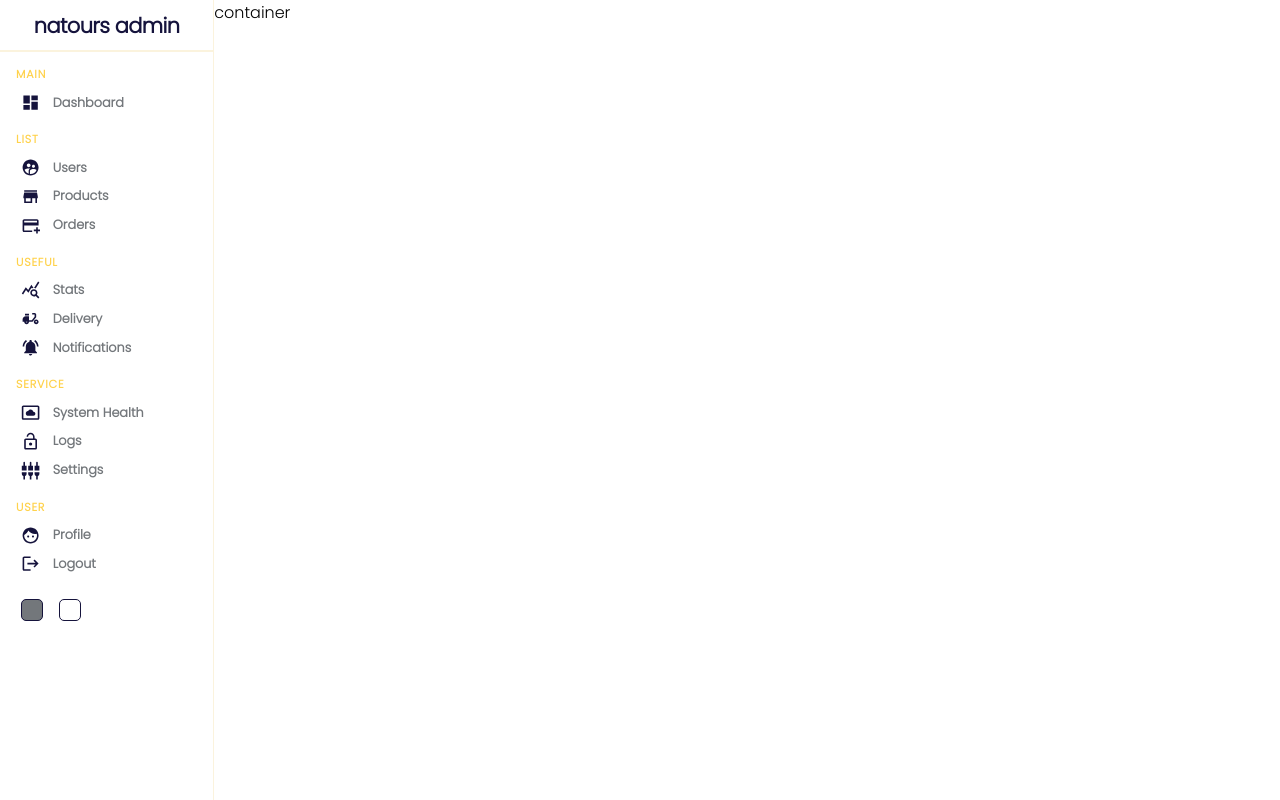
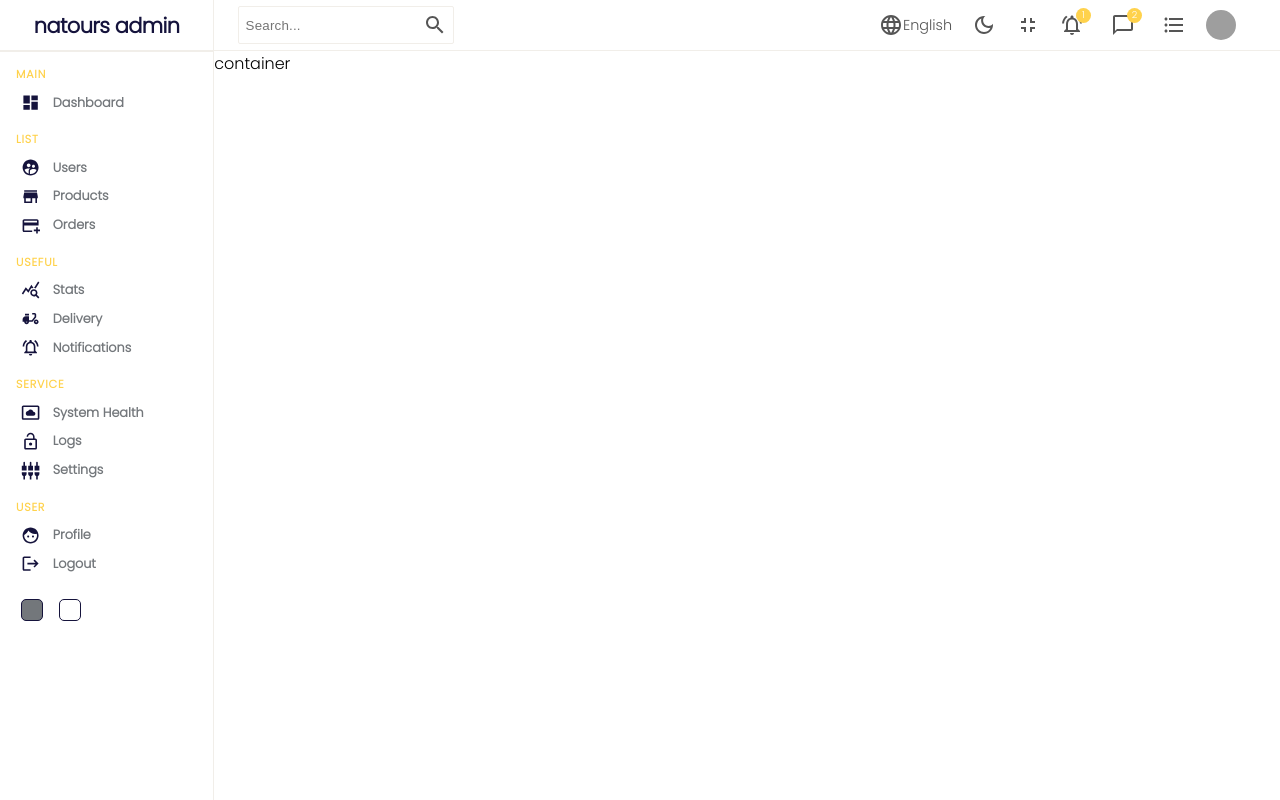
Before and after one commit to Moh-mmed/admin-dashboard, a React (Create React App) app: page / in a window 1280 px wide. Built offline with nearby package versions, Linux system fonts and the light colour scheme; grey boxes are pictures that could not be loaded.

Commit message:
style navbar

```diff
--- a/src/components/navbar/Navbar.js
+++ b/src/components/navbar/Navbar.js
@@ -1,9 +1,53 @@
 import './navbar.scss'
+import SearchIcon from "@mui/icons-material/Search";
+import LanguageIcon from "@mui/icons-material/Language";
+import DarkModeOutlinedIcon from "@mui/icons-material/DarkModeOutlined";
+import FullscreenExitIcon from "@mui/icons-material/FullscreenExit";
+import NotificationsActiveOutlinedIcon from "@mui/icons-material/NotificationsActiveOutlined";
+import ChatBubbleOutlineIcon from "@mui/icons-material/ChatBubbleOutline";
+import FormatListBulletedIcon from "@mui/icons-material/FormatListBulleted";
 
 const Navbar = () => {
   return (
-    <div className="navbar">Navbar</div>
-  )
+    <div className="navbar">
+      <div className="wrapper">
+        <div className="search">
+          <input type="text" placeholder="Search..." />
+          <SearchIcon />
+        </div>
+        <div className="items">
+          <div className="item">
+            <LanguageIcon className="icon" />
+            English
+          </div>
+          <div className="item">
+            <DarkModeOutlinedIcon className="icon" />
+          </div>
+          <div className="item">
+            <FullscreenExitIcon className="icon" />
+          </div>
+          <div className="item">
+            <NotificationsActiveOutlinedIcon className="icon" />
+            <div className="counter">1</div>
+          </div>
+          <div className="item">
+            <ChatBubbleOutlineIcon className="icon" />
+            <div className="counter">2</div>
+          </div>
+          <div className="item">
+            <FormatListBulletedIcon className="icon" />
+          </div>
+          <div className="item">
+            <img
+              className="avatar"
+              src="https://picsum.photos/50"
+              alt="user"
+            />
+          </div>
+        </div>
+      </div>
+    </div>
+  );
 }
 
 export default Navbar
--- a/src/components/navbar/navbar.scss
+++ b/src/components/navbar/navbar.scss
@@ -0,0 +1,63 @@
+.navbar{
+    display: flex;
+    align-items: center;
+    height: 50px;
+    font-size: .9rem;
+    border-bottom: .5px solid #F1EEE9;
+    color: #555;
+
+    .search{
+        display: flex;
+        align-items: center;
+        border: .5px solid #F1EEE9;
+        padding: .4rem;
+        border-radius: 2px;
+        input{
+            border: none;
+            outline: none;
+            background-color: transparent;
+            &::placeholder{
+                letter-spacing:.2px
+            }
+        }
+    }
+
+    .wrapper{
+        display: flex;
+        align-content: center;
+        justify-content: space-between;
+        padding: 1.5rem;
+        width: 100%;
+        .items{
+            display: flex;
+            align-items: center;
+
+            .item{
+                display: flex;
+                align-items: center;
+                margin-right: 1.25rem;
+                .icon{
+                    font-size: 1.5rem
+                }
+                .avatar{
+                    width: 30px;
+                    height: 30px;
+                    border-radius: 50%;
+                }
+                .counter{
+                    display: flex;
+                    align-items: center;
+                    justify-content: center;
+                    width: 15px;
+                    height: 15px;
+                    margin-top: -1.2rem;
+                    margin-left: -0.5rem;
+                    background-color: #FFD24C;
+                    font-size: 0.6rem;
+                    border-radius: 50%;
+                    color: #ffffff;
+                }
+            }
+        }
+    }
+}
--- a/src/components/sidebar/Sidebar.js
+++ b/src/components/sidebar/Sidebar.js
@@ -5,7 +5,7 @@ import StoreIcon from "@mui/icons-material/Store";
 import AddCardIcon from "@mui/icons-material/AddCard";
 import QueryStatsIcon from "@mui/icons-material/QueryStats";
 import DeliveryDiningIcon from "@mui/icons-material/DeliveryDining";
-import NotificationsActiveIcon from "@mui/icons-material/NotificationsActive";
+import NotificationsActiveOutlinedIcon from "@mui/icons-material/NotificationsActiveOutlined";
 import SettingsSystemDaydreamIcon from "@mui/icons-material/SettingsSystemDaydream";
 import LockOpenIcon from "@mui/icons-material/LockOpen";
 import SettingsInputCompositeIcon from "@mui/icons-material/SettingsInputComposite";
@@ -49,7 +49,7 @@ const Sidebar = () => {
             <span>Delivery</span>
           </li>
           <li>
-            <NotificationsActiveIcon className="icon" />
+            <NotificationsActiveOutlinedIcon className="icon" />
             <span>Notifications</span>
           </li>
           <p className="title">SERVICE</p>
@@ -62,7 +62,7 @@ const Sidebar = () => {
             <span>Logs</span>
           </li>
           <li>
-            <SettingsInputCompositeIcon  className="icon"/>
+            <SettingsInputCompositeIcon className="icon" />
             <span>Settings</span>
           </li>
           <p className="title">USER</p>
--- a/src/components/sidebar/sidebar.scss
+++ b/src/components/sidebar/sidebar.scss
@@ -1,6 +1,6 @@
 .sidebar{
     flex: 1;
-    border-right: .5px solid #faf0d2c0;
+    border-right: .5px solid #F1EEE9;
     min-height: 100vh;
     background-color: #ffffff;
 
@@ -19,7 +19,7 @@
     }
     .line{
         height: 0;
-        border: .5px solid #faf0d2c0;
+        border: .5px solid #F1EEE9;
     }
     .center{
         padding-left: 1rem;
--- a/src/pages/home/Home.js
+++ b/src/pages/home/Home.js
@@ -6,9 +6,12 @@ const Home = () => {
   return (
     <div className="home">
       <Sidebar />
-      <div className="home-container">container</div>
+      <div className="home-container">
+        <Navbar />
+        container
+      </div>
     </div>
-  )
+  );
 }
 
 export default Home
```
Also changed, not shown: src/img/man.png (added), src/img/user.png (added).
